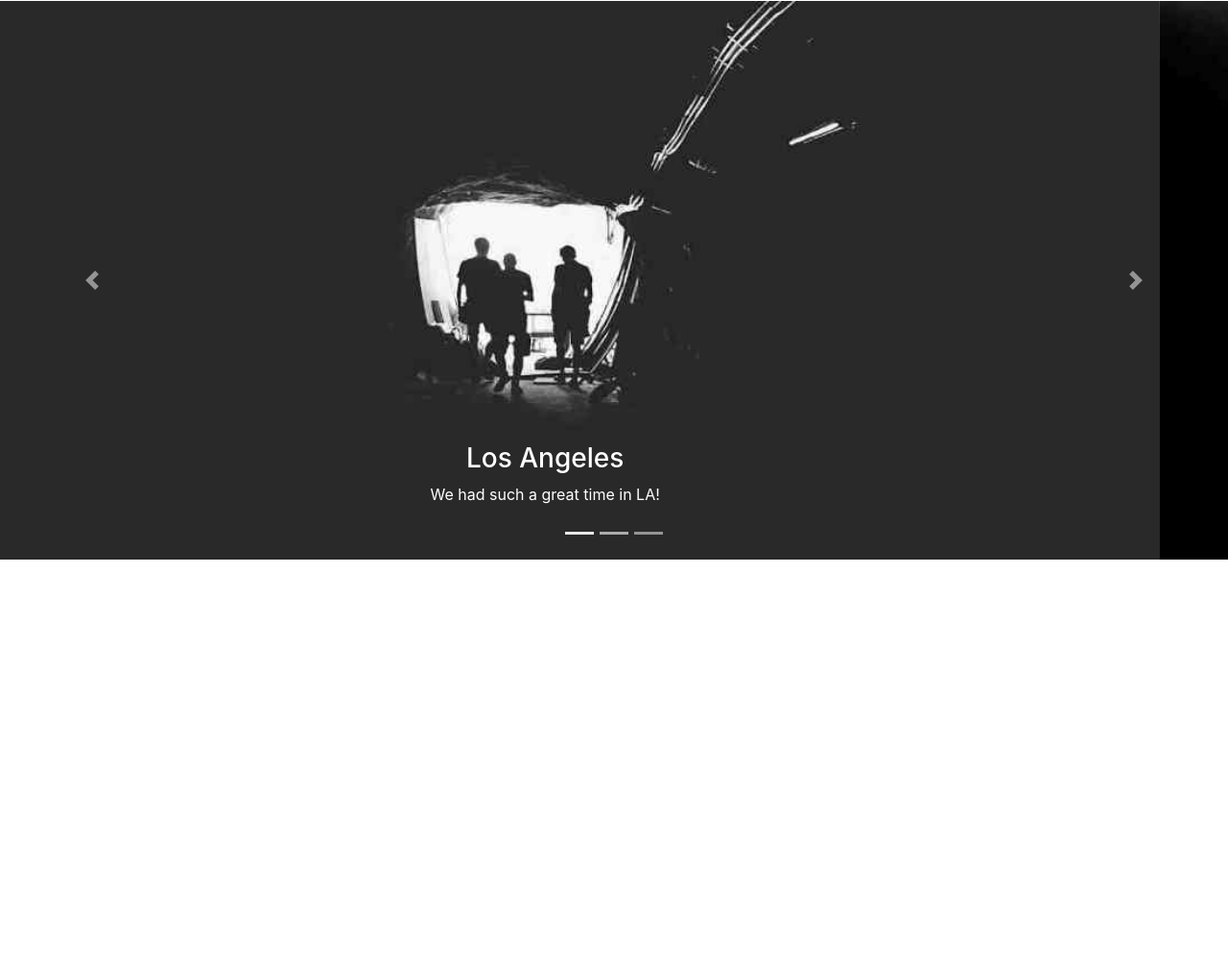
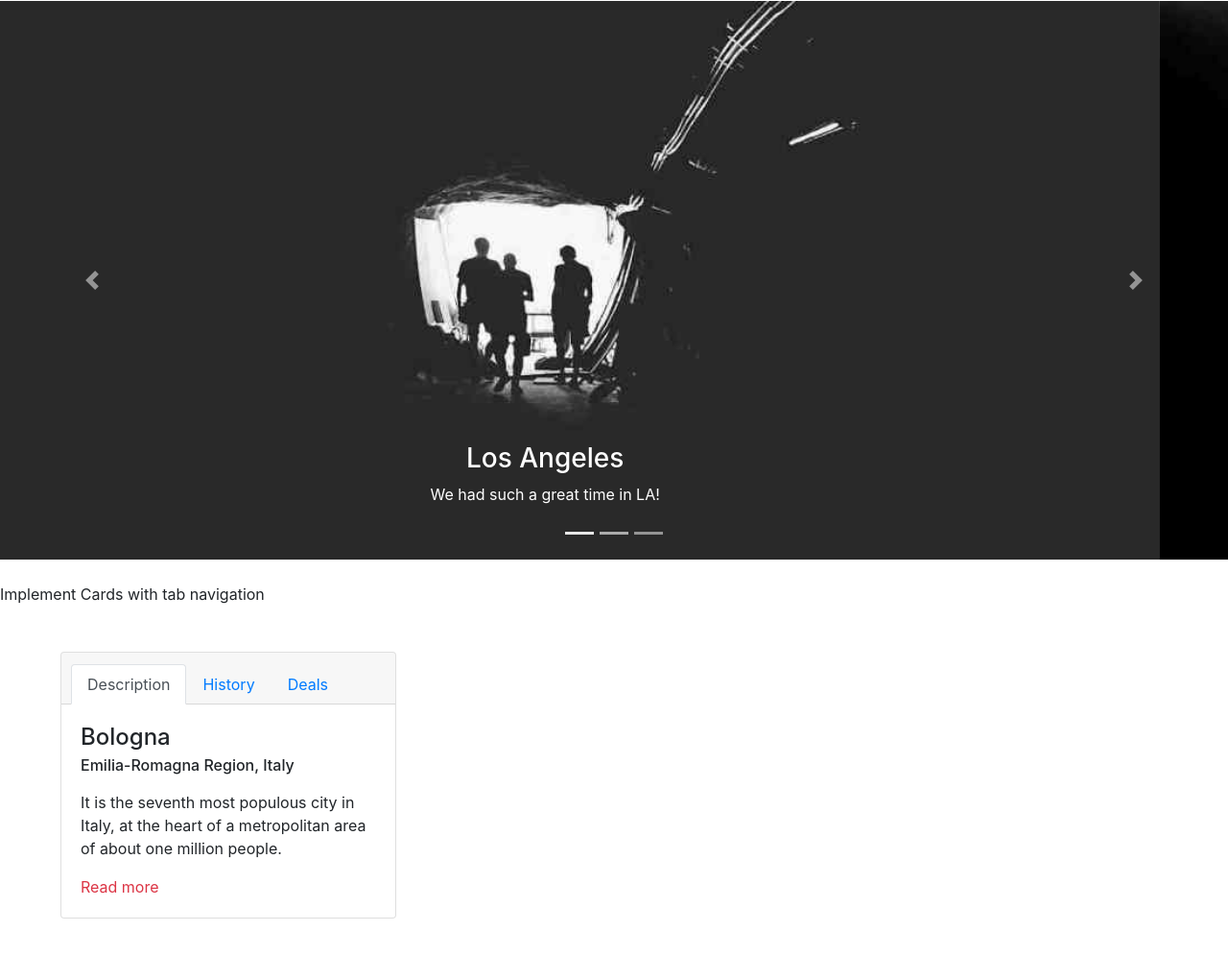
Before and after one commit to codertcet111/MultipleCarouselBootstrap, a plain HTML site: page carousal_bootstrap.html in a window 1280 px wide. Shown: the part 605-1600 px from the top of the page at 96% size. Before the commit the page ends 1188 px from the top, so only its background shows below. Drawn offline with nearby package versions, Linux system fonts and the light colour scheme.

Commit message:
Cards with Tab Nav

```diff
--- a/carousal_bootstrap.html
+++ b/carousal_bootstrap.html
@@ -94,5 +94,62 @@
     <span class="carousel-control-next-icon"></span>
   </a>
 </div>
+
+<br>
+
+Implement Cards with tab navigation
+<div class="container m-5">
+  <div class="row">
+    <div class="col-12 col-sm-8 col-md-6 col-lg-4">
+      <div class="card">
+        <div class="card-header">
+          <ul class="nav nav-tabs card-header-tabs" id="bologna-list" role="tablist">
+            <li class="nav-item">
+              <a class="nav-link active" href="#description" role="tab" aria-controls="description" aria-selected="true">Description</a>
+            </li>
+            <li class="nav-item">
+              <a class="nav-link"  href="#history" role="tab" aria-controls="history" aria-selected="false">History</a>
+            </li>
+            <li class="nav-item">
+              <a class="nav-link" href="#deals" role="tab" aria-controls="deals" aria-selected="false">Deals</a>
+            </li>
+          </ul>
+        </div>
+        <div class="card-body">
+          <h4 class="card-title">Bologna</h4>
+          <h6 class="card-subtitle mb-2">Emilia-Romagna Region, Italy</h6>
+
+           <div class="tab-content mt-3">
+            <div class="tab-pane active" id="description" role="tabpanel">
+              <p class="card-text">It is the seventh most populous city in Italy, at the heart of a metropolitan area of about one million people. </p>
+              <a href="#" class="card-link text-danger">Read more</a>
+            </div>
+
+            <div class="tab-pane" id="history" role="tabpanel" aria-labelledby="history-tab">
+              <p class="card-text">First settled around 1000 BCE and then founded as the Etruscan Felsina about 500 BCE, it was occupied by the Boii in the 4th century BCE and became a Roman colony and municipium with the name of Bononia in 196 BCE. </p>
+              <a href="#" class="card-link text-danger">Read more</a>
+            </div>
+
+            <div class="tab-pane" id="deals" role="tabpanel" aria-labelledby="deals-tab">
+              <p class="card-text">Immerse yourself in the colours, aromas and traditions of Emilia-Romagna with a holiday in Bologna, and discover the city's rich artistic heritage.</p>
+              <a href="#" class="btn btn-danger btn-sm">Get Deals</a>
+            </div>
+          </div>
+        </div>
+      </div>
+    </div>
+  </div>
+</div>
+<script type="text/javascript">
+  $('#bologna-list a').on('click', function (e) {
+    e.preventDefault()
+    $(this).tab('show')
+  });
+</script>
+
+
+<br>
+
+
 </body>
 </html>
```
